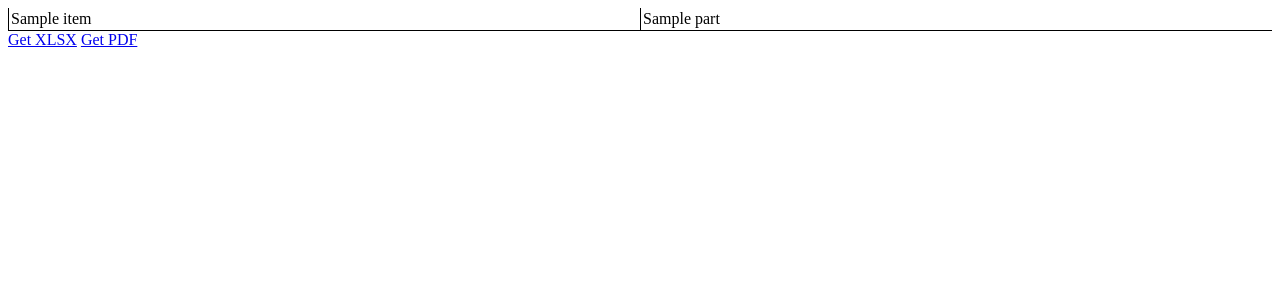
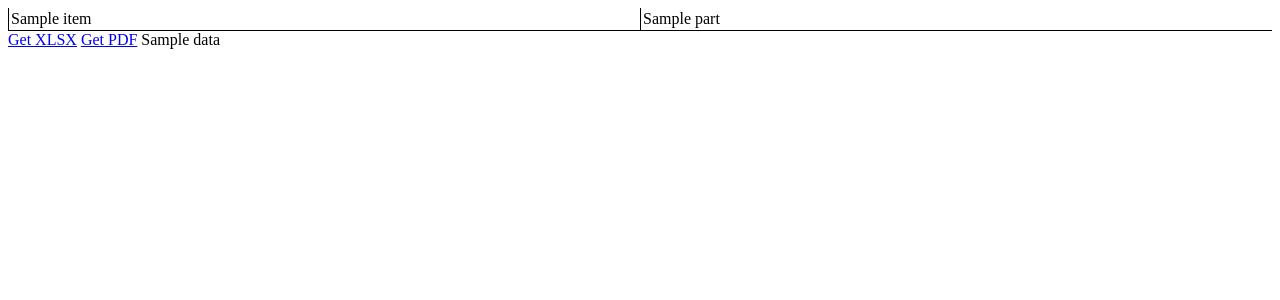
Before and after one commit to StudentAkira/Quotes, a Django app: template quotes/templates/table.html in a window 1280 px wide. Shown: the top 300 px of the page. Run offline with Django 4.2, Linux system fonts and the light colour scheme; the template is opened without the code that fills it: most values are stand-ins (such as "Sample title", 1, 10 or a date in 2020); parts of the project's set-up code (start-up, migrations or seed data) failed here and were passed over.

Commit message:
cache refactored #2

```diff
--- a/quotes/mainapp/views.py
+++ b/quotes/mainapp/views.py
@@ -30,9 +30,8 @@ class MainPageAPIView(View):
         for item in data['ValCurs']['Valute']:
             quote_names += [item['CharCode']]
         data_in_cache = cache.get('quoted_names')
-        #todo
         new_data_in_cache = list(set(data_in_cache + quote_names) if data_in_cache else quote_names)
-        cache.set('quoted_currencies', new_data_in_cache)
+        cache.set('quote_names', new_data_in_cache)
         response = render(request, 'main.html', {'quote_names': quote_names})
         return response
 
--- a/quotes/templates/table.html
+++ b/quotes/templates/table.html
@@ -18,6 +18,7 @@
 
 </div>
 <a href="/export/?data={{ data }}&datatype=xlsx">Get XLSX</a>
-<a href="/export/?data={{data}}&datatype=pdf">Get PDF</a>
+<a href="/export/?data={{ data }}&datatype=pdf">Get PDF</a>
+{{ data.all }}
 </body>
 </html>
```
